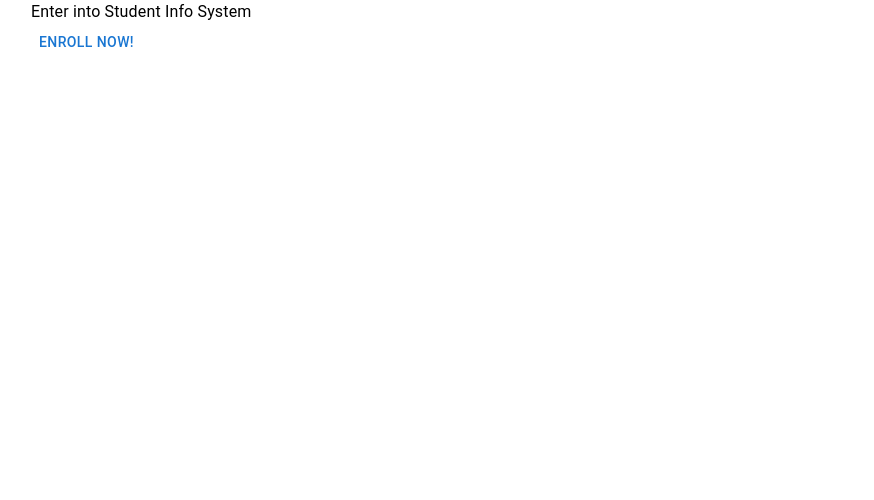
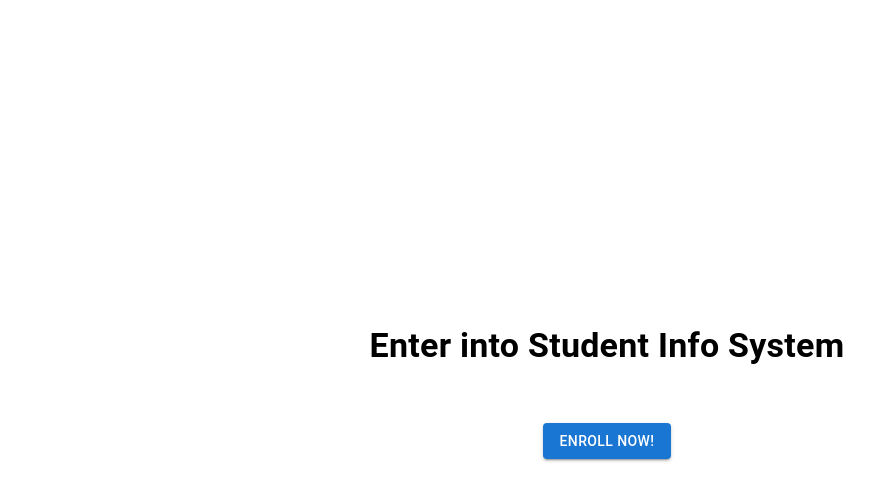
Before and after one commit to Rish-XO/ratham-frontend, a React (Create React App) app: page / in a window 1280 px wide. Shown: the top 500 px of the page, without its empty margins (33-907 px from the left). Built offline with nearby package versions, Linux system fonts and the light colour scheme; what react-chatbot-kit would draw is missing.

Commit message:
landing page done

```diff
--- a/src/bot/config.js
+++ b/src/bot/config.js
@@ -1,7 +1,7 @@
 import { createChatBotMessage } from 'react-chatbot-kit';
 
 const config = {
-  initialMessages: [createChatBotMessage(`Hello world`)],
+  initialMessages: [createChatBotMessage(`Hello, Welcome to student info system!`)],
 };
 
 export default config;
--- a/src/components/LandingPage.js
+++ b/src/components/LandingPage.js
@@ -1,17 +1,32 @@
-import { Button, Container, Typography } from "@mui/material";
 import React from "react";
+import { Button, Container, Grid, Typography } from "@mui/material";
 import { NavLink } from "react-router-dom";
 
 function LandingPage() {
   return (
-    <div>
-      <Container>
-        <Typography>Enter into Student Info System</Typography>
-        <NavLink to="/chat">
-          <Button>Enroll Now!</Button>
-        </NavLink>
-      </Container>
-    </div>
+    <Container>
+      <Grid
+        container
+        direction="column"
+        justifyContent="center"
+        alignItems="center"
+        spacing={2}
+        style={{ minHeight: "100vh" }}
+      >
+        <Grid item xs={12}>
+          <Typography variant="h4" fontWeight="bold" textAlign="center">
+            Enter into Student Info System
+          </Typography>
+        </Grid>
+        <Grid sx={{ marginTop: "40px" }} item xs={12}>
+          <NavLink to="/chat">
+            <Button variant="contained" color="primary">
+              Enroll Now!
+            </Button>
+          </NavLink>
+        </Grid>
+      </Grid>
+    </Container>
   );
 }
 
--- a/src/index.js
+++ b/src/index.js
@@ -1,12 +1,15 @@
-import React from 'react';
-import ReactDOM from 'react-dom/client';
-import './index.css';
-import App from './App';
+import React from "react";
+import ReactDOM from "react-dom/client";
+import "./index.css";
+import App from "./App";
+import { Provider } from "react-redux";
+import store from "./store";
 
-
-const root = ReactDOM.createRoot(document.getElementById('root'));
+const root = ReactDOM.createRoot(document.getElementById("root"));
 root.render(
-  <React.StrictMode>
-    <App />
-  </React.StrictMode>
+  <Provider store={store}>
+    <React.StrictMode>
+      <App />
+    </React.StrictMode>
+  </Provider>
 );
--- /dev/null
+++ b/src/store/chatSlice.js
@@ -0,0 +1,25 @@
+import { createSlice } from "@reduxjs/toolkit";
+
+const chatSlice = createSlice({
+  name: "chat",
+  initialState: {
+    name: "",
+    age: "",
+  },
+  reducers: {
+    nameAdder(state, action) {
+      const data = action.payload;
+      console.log(data);
+      state.name = data.name;
+    },
+    ageAdder(state, action) {
+      const data = action.payload;
+      console.log(data);
+      state.age = data.age;
+    },
+  },
+});
+
+export const { nameAdder, ageAdder } = chatSlice.actions;
+
+export default chatSlice.reducer;
--- /dev/null
+++ b/src/store/index.js
@@ -0,0 +1,8 @@
+import { configureStore } from "@reduxjs/toolkit";
+import chatSlice from "./chatSlice";
+
+const store = configureStore({
+  reducer: { chatHandler: chatSlice },
+});
+
+export default store;
```
